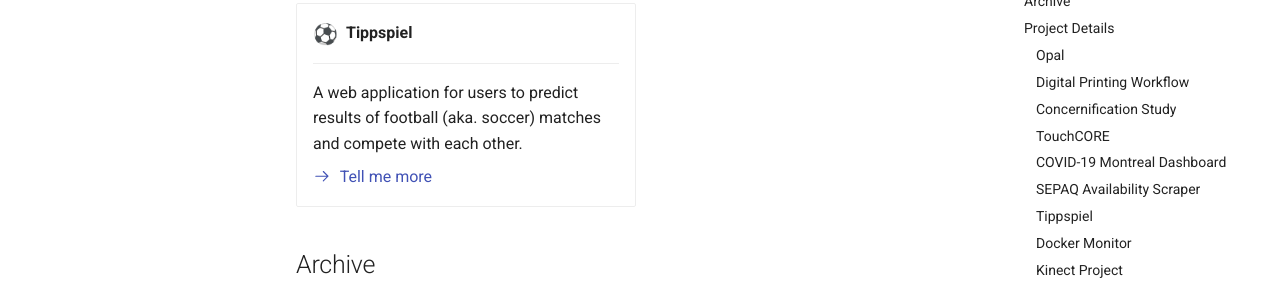
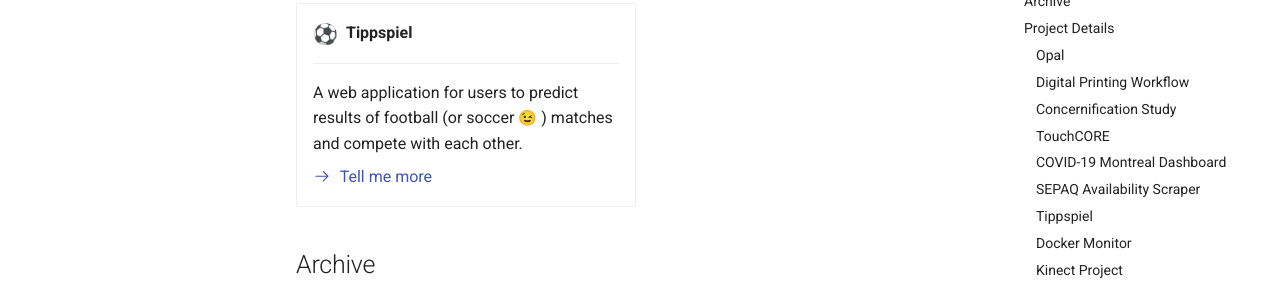
Before and after one commit to mschoettle/website, an MkDocs documentation site: the page built from docs/projects/index.md, in a window 1280 px wide and 900 px high, scrolled down 951 px. Shown: the part 177-466 px from the top of the window. Built offline with MkDocs 1.6.1 and Material for MkDocs 9.7.7, drawn with Linux system fonts in a browser that asks for light colours; emoji names are drawn with the system emoji font; plug-ins that fetch from the network failed and are left out.

Commit message:
fix max sentence on one line

```diff
--- a/docs/projects/index.md
+++ b/docs/projects/index.md
@@ -66,7 +66,7 @@
 
     ---
 
-    A web application for users to predict results of football (aka. soccer) matches and compete with each other.
+    A web application for users to predict results of football (or soccer :wink:) matches and compete with each other.
 
     [:octicons-arrow-right-24: Tell me more](#tippspiel)
 
@@ -335,7 +335,9 @@
 
 INFO: This project is archived (not actively maintained anymore).
 
-Simple helper script that allows to monitor docker containers to ensure they are running and healthy. The script only outputs anything in the opposite case (non-running or unhealthy). This allows it to be used for cronjobs etc.
+Simple helper script that allows to monitor docker containers to ensure they are running and healthy.
+The script only outputs anything in the opposite case (non-running or unhealthy).
+This allows it to be used for cronjobs etc.
 
 **Information:**
 
```
